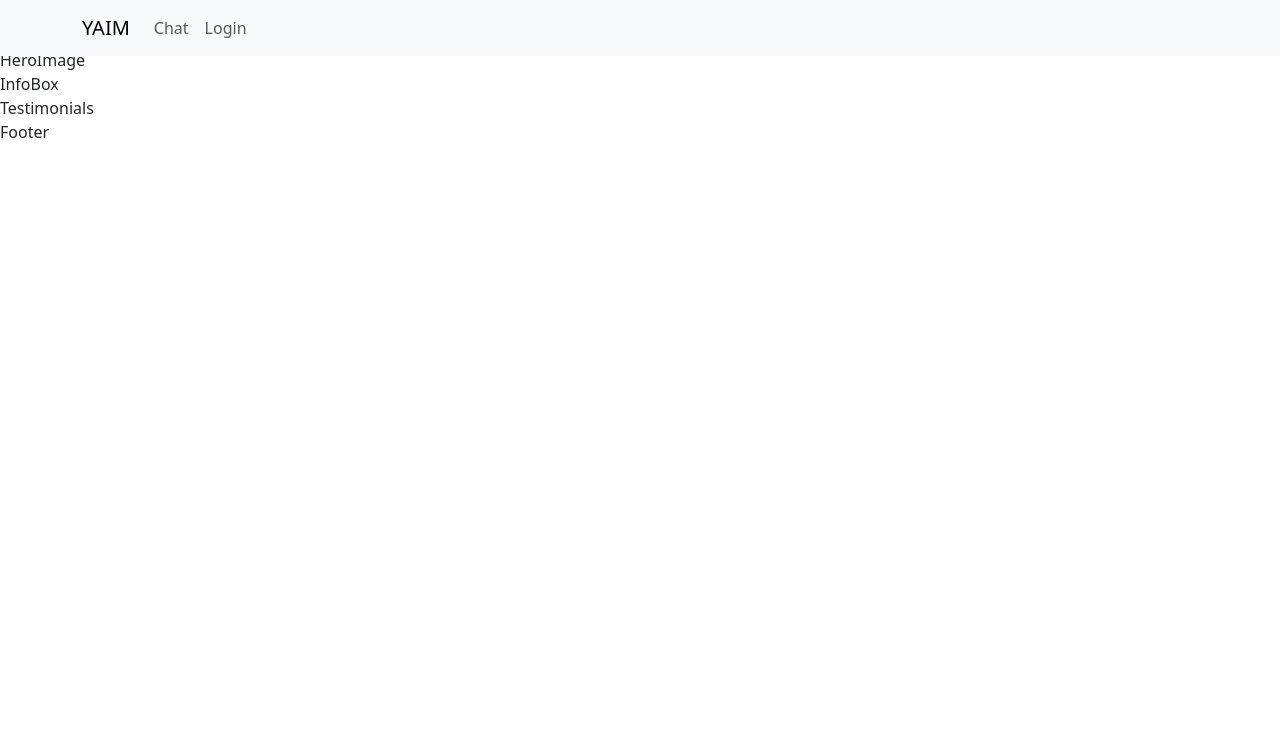
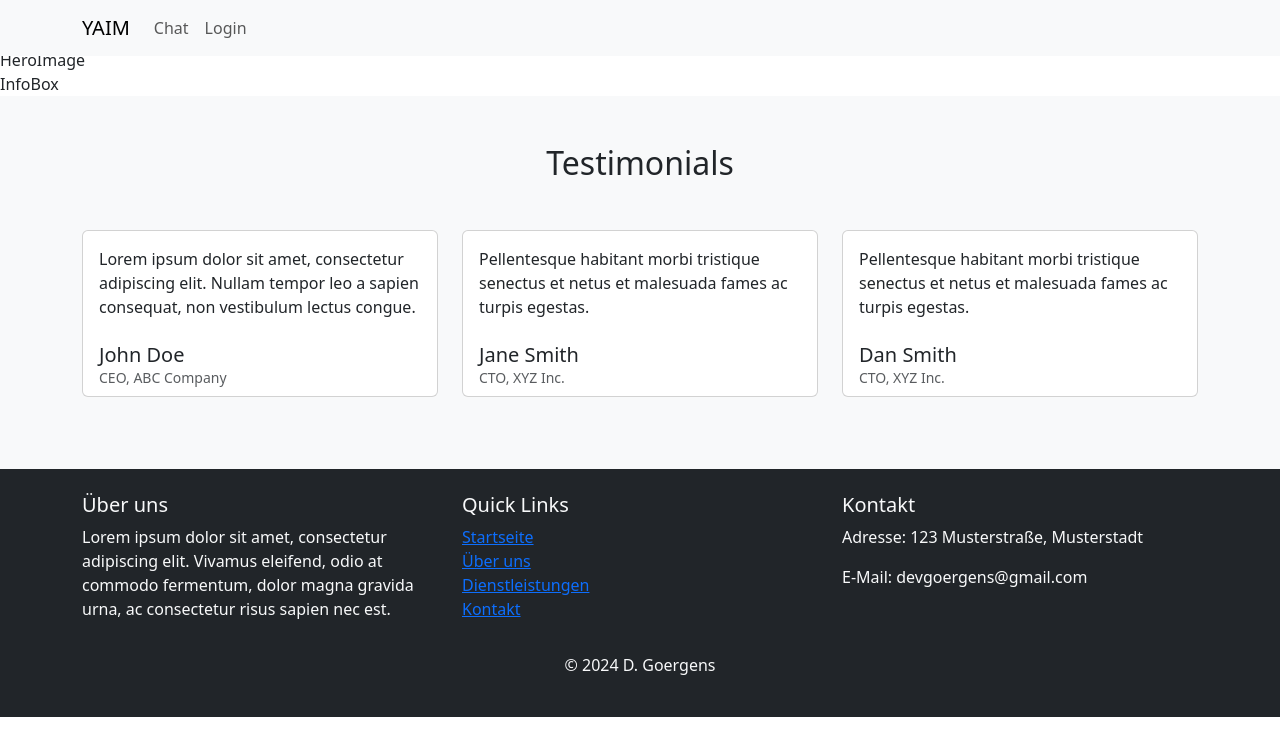
Before and after one commit to DaGo85/whisper-chatgpt-app, a React (Vite) app in the folder frontend/: page / in a window 1280 px wide. Shown: the top 756 px of the page. Built offline with nearby package versions, Linux system fonts and the light colour scheme; no server answers.

Commit message:
added footer and testimonials

```diff
--- a/frontend/src/components/Footer/index.tsx
+++ b/frontend/src/components/Footer/index.tsx
@@ -1,7 +1,52 @@
 import React from "react";
 
 function Footer() {
-  return <div>Footer</div>;
+  return (
+    <footer className="bg-dark text-light py-4">
+      <div className="container">
+        <div className="row">
+          <div className="col-md-4">
+            <h5>Über uns</h5>
+            <p>
+              Lorem ipsum dolor sit amet, consectetur adipiscing elit. Vivamus
+              eleifend, odio at commodo fermentum, dolor magna gravida urna, ac
+              consectetur risus sapien nec est.
+            </p>
+          </div>
+          <div className="col-md-4">
+            <h5>Quick Links</h5>
+            <ul className="list-unstyled">
+              <li>
+                <a href="#">Startseite</a>
+              </li>
+              <li>
+                <a href="#">Über uns</a>
+              </li>
+              <li>
+                <a href="#">Dienstleistungen</a>
+              </li>
+              <li>
+                <a href="#">Kontakt</a>
+              </li>
+            </ul>
+          </div>
+          <div className="col-md-4">
+            <h5>Kontakt</h5>
+            <p>Adresse: 123 Musterstraße, Musterstadt</p>
+            <p>E-Mail: devgoergens@gmail.com</p>
+            <div className="social-icons">
+              <a href="#"></a>
+              <a href="#"></a>
+              <a href="#"></a>
+            </div>
+          </div>
+        </div>
+      </div>
+      <div className="text-center mt-3">
+        <p>&copy; 2024 D. Goergens</p>
+      </div>
+    </footer>
+  );
 }
 
 export default Footer;
--- a/frontend/src/components/Testimonials/index.tsx
+++ b/frontend/src/components/Testimonials/index.tsx
@@ -1,7 +1,60 @@
-import React from "react";
+const testimonialsData = [
+  {
+    id: 1,
+    name: "John Doe",
+    role: "CEO, ABC Company",
+    comment:
+      "Lorem ipsum dolor sit amet, consectetur adipiscing elit. Nullam tempor leo a sapien consequat, non vestibulum lectus congue.",
+  },
+  {
+    id: 2,
+    name: "Jane Smith",
+    role: "CTO, XYZ Inc.",
+    comment:
+      "Pellentesque habitant morbi tristique senectus et netus et malesuada fames ac turpis egestas.",
+  },
+  {
+    id: 2,
+    name: "Dan Smith",
+    role: "CTO, XYZ Inc.",
+    comment:
+      "Pellentesque habitant morbi tristique senectus et netus et malesuada fames ac turpis egestas.",
+  },
+  // Add more testimonials as needed
+];
 
 function Testimonials() {
-  return <div>Testimonials</div>;
+  return (
+    <section className="testimonials bg-light py-5">
+      <div className="container">
+        <h2 className="text-center mb-5">Testimonials</h2>
+        <div className="row">
+          {testimonialsData.map((testimonial) => (
+            <div key={testimonial.id} className="col-lg-4 mb-4">
+              <div className="card h-100">
+                <div className="card-body">
+                  <p className="card-text">{testimonial.comment}</p>
+                </div>
+                <div className="card-footer bg-transparent border-0">
+                  <div className="d-flex align-items-center">
+                    <div className="avatar">
+                      {/* Optionally, you can add an image for the testimonial giver */}
+                    </div>
+                    <div className="ml-3">
+                      <h5 className="mb-0">{testimonial.name}</h5>
+                      <p className="small text-muted mb-0">
+                        {testimonial.role}
+                      </p>
+                    </div>
+                  </div>
+                </div>
+              </div>
+            </div>
+          ))}
+        </div>
+      </div>
+    </section>
+  );
 }
 
 export default Testimonials;
```
